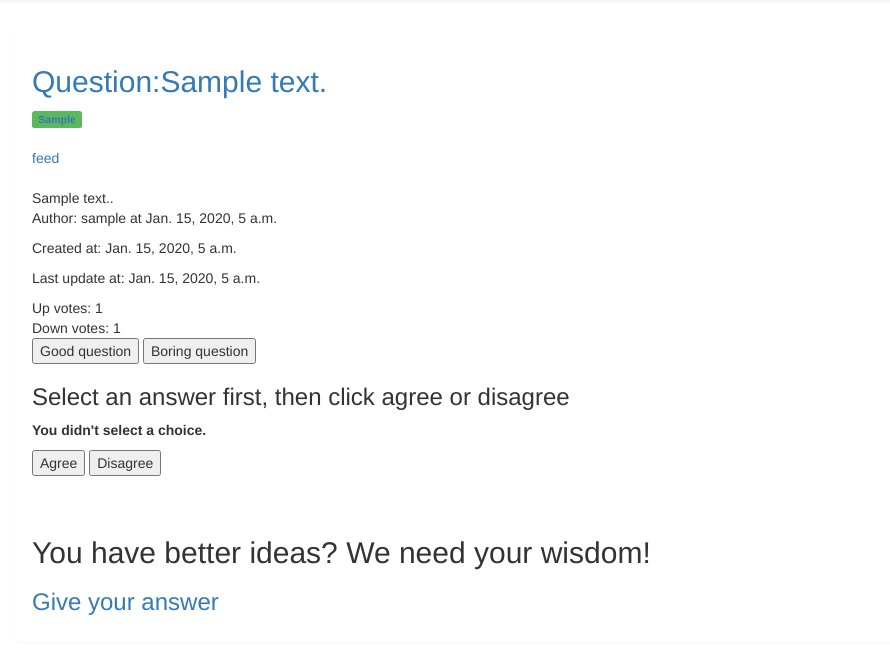
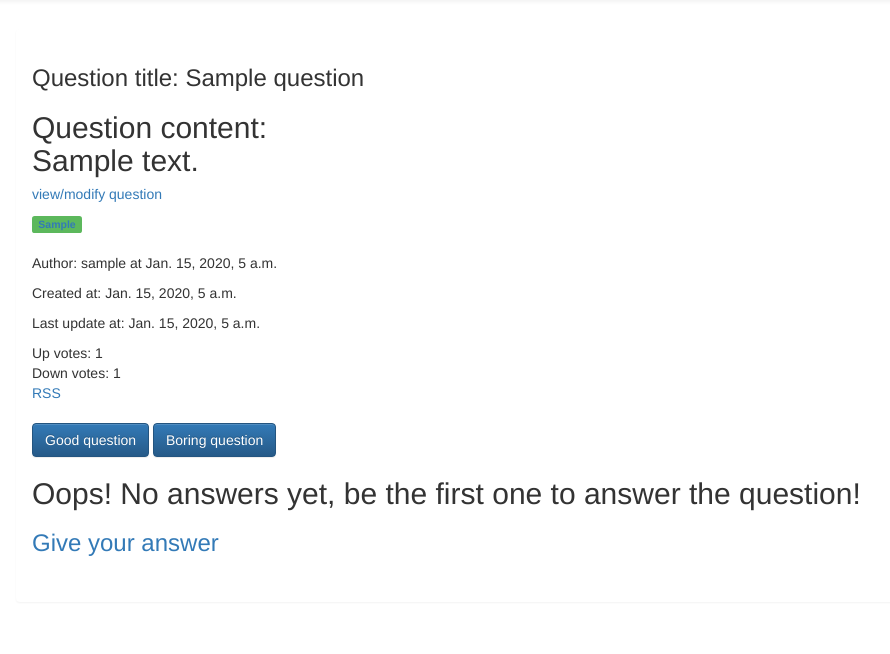
Before and after one commit to YaoRazor/Simple-Quora-clone-in-Django, a Django app: page /polls/1/vote/ in a window 1280 px wide. Shown: the part 51-705 px from the top of the page, without its empty margins (54-944 px from the left). Run offline with Django 3.2, Linux system fonts and the light colour scheme; a user stored in the database is signed in; tables that the repository leaves empty hold one stand-in row (values such as "Sample post"); parts of the project's set-up code (start-up, migrations or seed data) failed here and were passed over; some libraries are stand-ins or nearby versions.

Commit message:
UI improve

```diff
--- a/authentication/views.py
+++ b/authentication/views.py
@@ -44,7 +44,8 @@ def register_user(request):
         print form
         if form.is_valid():
             form.save()
-            return HttpResponseRedirect(reverse('authentication:login'))
+            print "here"
+            return HttpResponseRedirect(reverse('authentication:register_success'))
 
     else:
         form = MyRegistrationForm()
--- a/polls/templates/polls/detail.html
+++ b/polls/templates/polls/detail.html
@@ -3,7 +3,13 @@
 {% load smarturlize %}
 
 {% block content %}
-<a href="{% url 'polls:edit_question_page' question.id %}"><h2>Question:{{ question.question_text | smarturlize }}</h2></a>
+    <h3>Question title: {{ question.question_title | smarturlize }}</h3>
+
+<h2>Question content:<br>{{ question.question_text | smarturlize }}</h2>
+    <h5>
+        <a href="{% url 'polls:edit_question_page' question.id %}"> view/modify question</a>
+    </h5>
+
     <p class="pull-left">
 
         {% for tag in question.tags.all %}
@@ -13,55 +19,59 @@
     </p>
     <br>
     <br>
-    <p class="pull-left">
-        <a href="{% url 'polls:rss' question.id %}"> feed</a>
-    </p>
-{#    <div class="pull-left">#}
-{#       <a class="pull-left" href="{% url 'polls:rss' question.id %}"><p>feed</p> </a>#}
-{#    </div>#}
-    <br>
-    <br>
-<div>{{ question.question_text | smarturlize}}.</div>
 <p>Author: {{ question.author.username }} at {{ question.pub_date }}</p>
 <p>Created at: {{ question.pub_date }}</p>
 <p>Last update at: {{ question.modification_time }}</p>
 <div>Up votes: {{ question.up_votes }}</div>
 <div>Down votes: {{ question.down_votes }}</div>
+    <p class="pull-left">
+        <a href="{% url 'polls:rss' question.id %}">RSS</a>
+    </p>
+    <br>
+    <br>
 
-{#{% for tag in taglist %}#}
-{#    <p>{{ tag }}</p>#}
-{#{% endfor %}#}
-{#<br>#}
 <form action="{% url 'polls:vote' question.id %}" method="post">
     {% csrf_token %}
-<input type="submit" name="VoteUpQuestion" value="Good question" />
-<input type="submit" name="VoteDownQuestion" value="Boring question">
+<input type="submit" class ="btn btn-primary" name="VoteUpQuestion" value="Good question" />
+<input type="submit" class ="btn btn-primary" name="VoteDownQuestion" value="Boring question">
 </form>
 
+   {% if answers %}
 <h3> Select an answer first, then click agree or disagree </h3>
 {% if error_message %}<p><strong>{{ error_message }}</strong></p>{% endif %}
 
 <form action="{% url 'polls:vote' question.id %}" method="post">
 {% csrf_token %}
 {% for answer in answers %}
-    <input type="radio" name="answer" id="answer{{ forloop.counter }}" value="{{ answer.id }}" />
-    <label for="answer{{ forloop.counter }}">Answer: <a href="{% url 'polls:edit_answer_page' question.id answer.id %}">{{ answer.answer_text }}.</a></label><br />
+    <h2>Answer{{ forloop.counter }}:<br>{{ answer.answer_text | smarturlize}}</h2>
+    <h5>
+        <a href="{% url 'polls:edit_answer_page' question.id answer.id%}"> view/modify answer</a>
+    </h5>
     <div>Author: {{ answer.author.username }} </div>
     <div>Created at: {{ answer.pub_date }} </div>
     <div>Last updated at: {{ answer.modification_time }}</div>
     <div>Up votes: {{ answer.up_votes }}</div>
     <div>Down votes: {{ answer.down_votes }}</div>
     <div>Net positive votes: {{ answer.net_votes }} </div>
-    <div>{{ answer.answer_text | smarturlize}}.</div>
+    <input type="radio" name="answer" id="answer{{ forloop.counter }}" value="{{ answer.id }}" />
+    <label for="answer{{ forloop.counter }}"><a href="{% url 'polls:edit_answer_page' question.id answer.id %}"
+            >Select Answer {{ forloop.counter }}: click radio button to select, click me to view or modify</a> </label><br />
 
 
 {% endfor %}
-    <input type="submit" name="VoteUp" value="Agree" />
-    <input type="submit" name="VoteDown" value="Disagree"> <br>
+
+<br>
+    <input type="submit" class="btn btn-success" name="VoteUp" value="Agree" />
+    <input type="submit" class="btn btn-success" name="VoteDown" value="Disagree"> <br>
 </form>
-<br>
-
 <br>
 <h2>You have better ideas? We need your wisdom!</h2>
 <h3> <a href="{% url 'polls:answer' question.id %}">Give your answer </a> </h3>
+       {% else %}
+
+<h2>Oops! No answers yet, be the first one to answer the question!</h2>
+<h3> <a href="{% url 'polls:answer' question.id %}">Give your answer </a> </h3>
+{% endif %}
+<br>
+
 {% endblock %}
--- a/polls/templates/polls/index.html
+++ b/polls/templates/polls/index.html
@@ -1,6 +1,7 @@
 {% extends "base.html" %}
 
 {% block content %}
+    {% load smarturlize %}
 
 <div id="masthead">
     <div class="container">
@@ -28,7 +29,8 @@
 {#              <a class="story-img" href="#"><img src="//placehold.it/100" style="width:100px;height:100px" class="img-circle"></a>#}
 {#            </div>#}
             <div class="col-md-10 col-sm-9">
-              <li><h3>Question: {{ question.question_text | truncatechars:500  }}.</h3></li>
+              <li><h3>Question title: {{ question.question_title | truncatechars:500 | smarturlize  }}.</h3></li>
+              <li><h3>Question content: {{ question.question_text | truncatechars:500 | smarturlize  }}.</h3></li>
                 <p class="pull-left">
 
                     {% if question.tags.all %}
--- a/polls/views.py
+++ b/polls/views.py
@@ -139,9 +139,10 @@ def goto_add_page(request):
 
 def add_question(request):
     if 'Submit' in request.POST:
+        new_question_title = request.POST['question_title']
         new_question_text = request.POST['question_text']
         new_question = Question(question_text=new_question_text, pub_date=timezone.now(), author=request.user,
-                                modification_time=timezone.now())
+                                modification_time=timezone.now(), question_title=new_question_title)
         tag_string = request.POST['tags']
         tags = tag_string.split(',')
 
@@ -255,20 +256,21 @@ def rss(request, question_id):
     #     content=question.question_text,
     # )
     feed = feedgenerator.Rss201rev2Feed(
-        title=u"Runnable",
-        link=u"http://runnable.com",
-        description=u"A website having a lot of examples of lots of different technologies.",
+        title="Output question rss",
+        link="",
+        description=u"This is the content of all staff related to one question.",
         language=u"en",
     )
+
     feed.add_item(
         title=question.question_title,
-        link=u"www.facebook.com",
+        link=u"",
         description=question.question_text)
 
     for answer in answers:
         feed.add_item(
             title=u"answer",
-            link=u"www.facebook.com",
+            link="",
             description=answer.answer_text,)
             #up_votes=str(answer.up_votes),
 
--- a/templates/admin/base_site.html
+++ b/templates/admin/base_site.html
@@ -5,9 +5,9 @@
 {% block branding %}
     <br>
     <div style="display: inline">
-        <h2 style="display: inline" id="site-name"><a href="{% url 'admin:index' %}">Upload</a></h2>
+        <h2 style="display: inline" id="site-name"><a href="{% url 'admin:index' %}">Photo center</a></h2>
         <h2 style="display: inline" id="site-name"><a href="{% url 'photologue:pl-photo-archive' %}">View photos</a></h2>
-        <h2 style="display: inline" id="site-name"><a href="{% url 'polls:index' %}">home</a></h2>
+        <h2 style="display: inline" id="site-name"><a href="{% url 'polls:index' %}">Home</a></h2>
     </div>
 {% endblock %}
 
```
Also changed, not shown: polls/templates/polls/answer.html (+8 -6 lines), polls/templates/polls/ask.html (+7 -4 lines), polls/templates/polls/edit_answer_page.html (+12 -17 lines), polls/templates/polls/edit_question_page.html (+10 -15 lines), polls/templates/base.html (line endings or trailing spaces).
